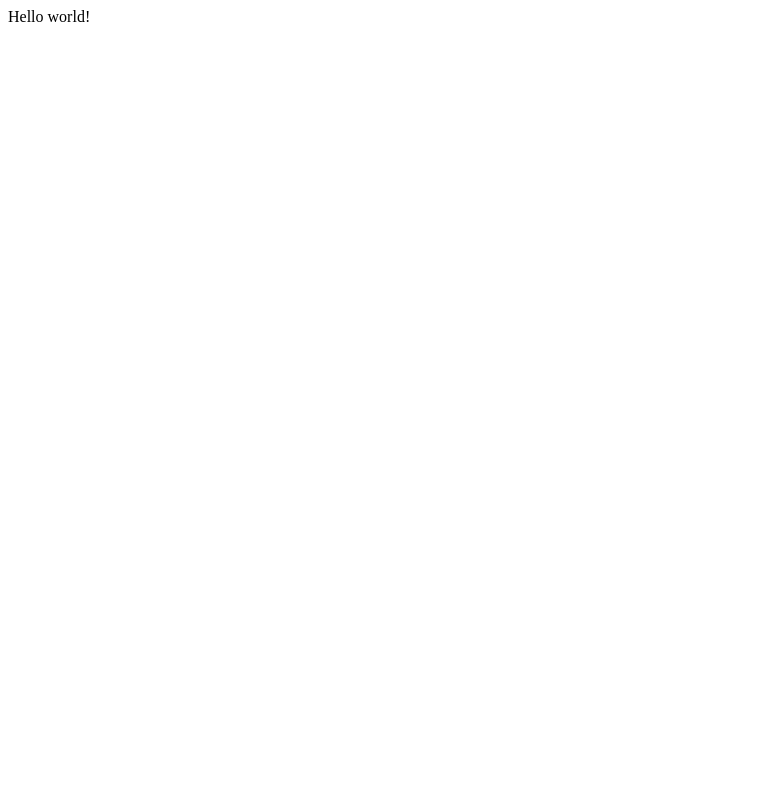
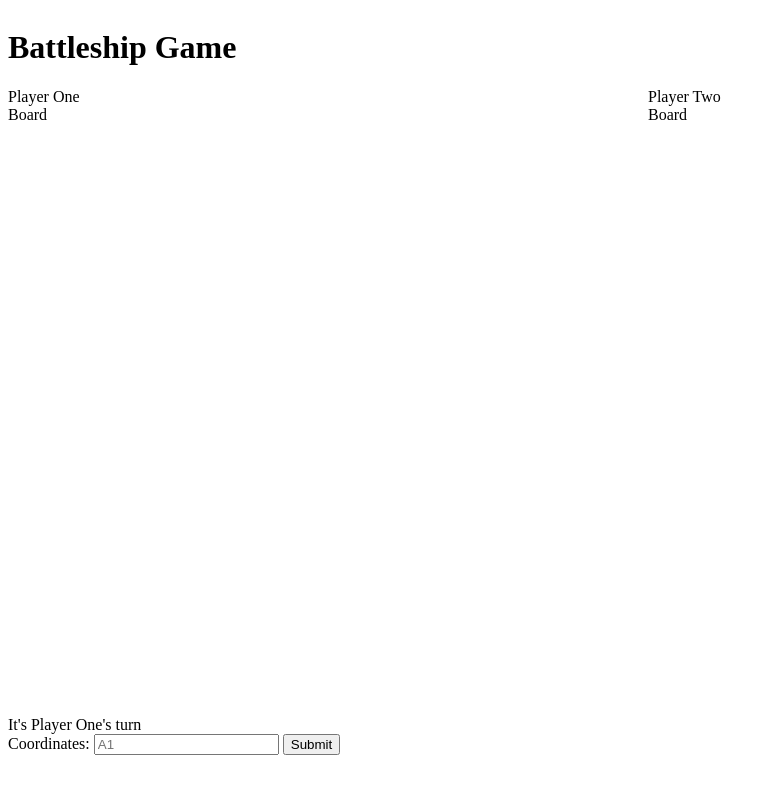
Before and after one commit to weitingyp/battleship-game, a website built with webpack: page src/template.html in a window 1280 px wide. Shown: the whole page, without its empty margins (0-775 px from the left). Built offline with nearby package versions, Linux system fonts and the light colour scheme.

Commit message:
feat: add initial grid layout to page, link css sheet
- create container with grid layout for page
- include placeholders for player names, gameboard
- initial text-based form input for playing turns
- linked css sheet by importing into index.js

```diff
--- a/src/index.js
+++ b/src/index.js
@@ -1 +1,2 @@
 import { Ship, Gameboard, Player } from "./model.js";
+import "./styles.css";
--- /dev/null
+++ b/src/styles.css
@@ -0,0 +1,56 @@
+#container{
+    height: 100vh;
+    width: 100vw;
+    display: grid;
+    grid-template-columns: 1fr;
+    grid-template-rows: auto 1fr;
+    grid-template-areas:
+    " title "
+    " game-container ";
+}
+
+#title{
+    grid-area: title;
+}
+
+#game-container{
+    grid-area: game-container;
+    display: grid;
+    grid-template-columns: 1fr 1fr;
+    grid-template-rows: 1fr 20%;
+    grid-template-areas:
+    " player-one-container player-two-container "
+    " play-interface play-interface "
+}
+
+#player-one-container{
+    grid-area: player-one-container;
+}
+
+#player-two-container{
+    grid-area: player-two-container;
+}
+
+.player-container{
+    display: grid;
+    grid-template-rows: auto 1fr;
+    grid-template-columns: 1fr;
+    grid-template-areas:
+    " player-name "
+    " player-board ";
+}
+
+.player-name{
+    grid-area: player-name;
+}
+
+.player-board{
+    grid-area: player-board;
+}
+
+#play-interface{
+    grid-area: play-interface;
+    display: flex;
+    flex-direction: column;
+    justify-content: center;
+}
--- a/src/template.html
+++ b/src/template.html
@@ -6,6 +6,28 @@
     <title>Document</title>
 </head>
 <body>
-    Hello world!
+    <div id = "container">
+        <div id = "title"><h1>Battleship Game</h1></div>
+        <div id = "game-container">
+            <div id = "player-one-container" class = "player-container">
+                <div id = "player-one-name" class = "player-name"> Player One </div>
+                <div id = "player-one-board" class = "player-board"> Board </div>
+            </div>
+            <div id = "player-two-container" class = "player-container">
+                <div id = "player-two-name" class = "player-name"> Player Two </div>
+                <div id = "player-two-board" class = "player-board">Board </div>
+            </div>
+            <div id = "play-interface">
+                <div id = "turn-indicator">It's Player One's turn</div>
+                <div id = "text-input">
+                    <form id = "text-input-form" novalidate>
+                        <label for="play-coordinates">Coordinates:</label>
+                        <input type="text" name="play-coordinates" id="play-coordinates" data-player="1" placeholder="A1" required>
+                        <input type="submit" name="Submit">
+                    </form>
+                </div>
+            </div>
+        </div>
+    </div>
 </body>
 </html>
```
